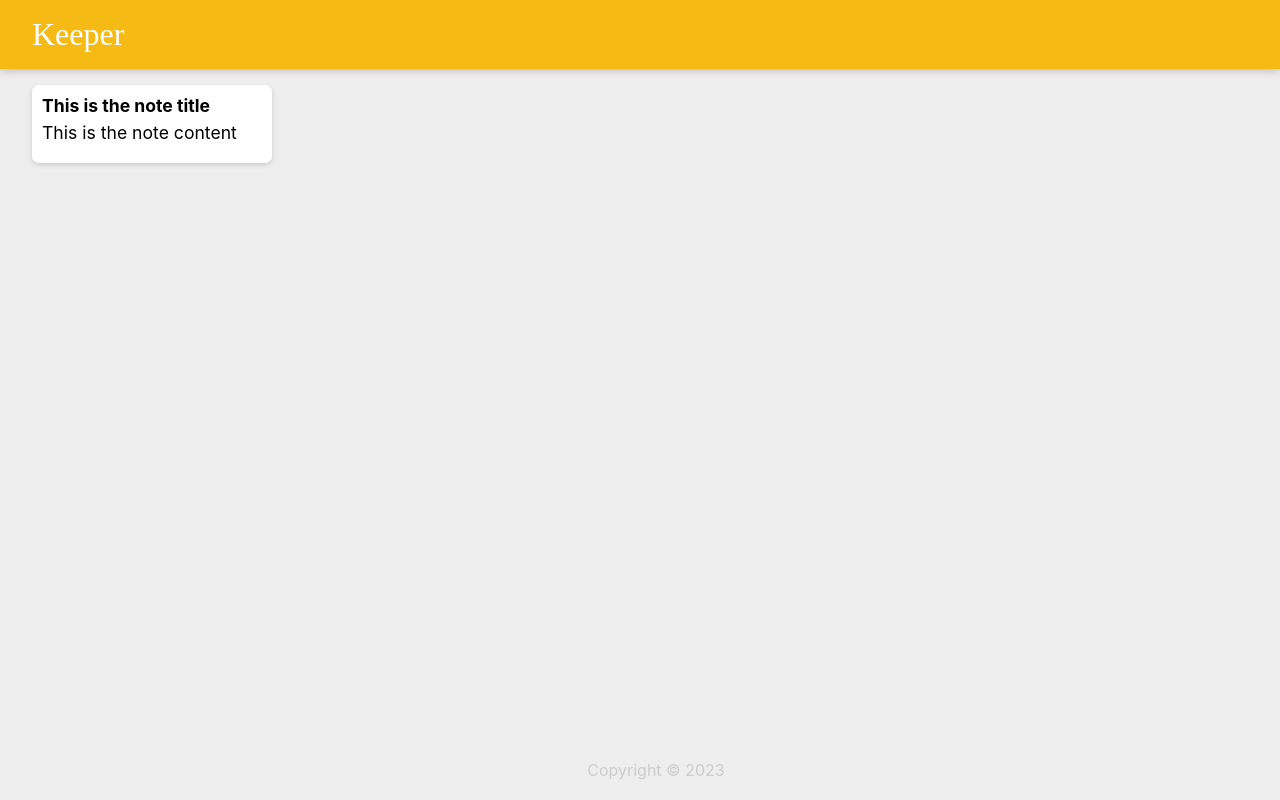
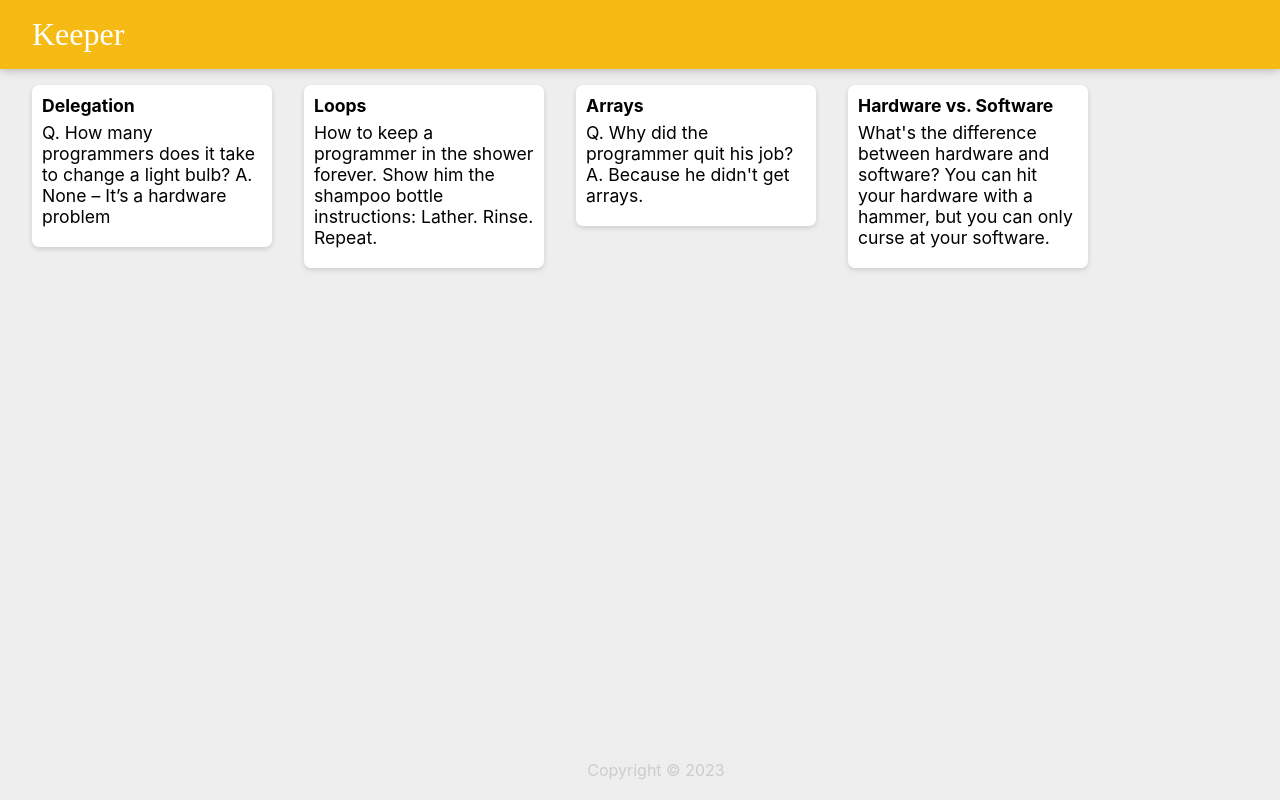
Before and after one commit to ravikumar7007/Keeper, a React (Create React App) app: page / in a window 1280 px wide. Built offline with nearby package versions, Linux system fonts and the light colour scheme; a web font is replaced by a local one.

Commit message:
add many notes to the app

```diff
--- a/src/App.js
+++ b/src/App.js
@@ -2,12 +2,15 @@
 import Footer from "./components/Footer";
 import Header from "./components/Header";
 import Note from "./components/Note";
+import { notes } from "./notes";
 
 function App() {
   return (
     <div className="App">
       <Header />
-      <Note />
+      {notes.map((note) => (
+        <Note key={note.key} title={note.title} content={note.content} />
+      ))}
       <Footer />
     </div>
   );
--- a/src/components/Note.jsx
+++ b/src/components/Note.jsx
@@ -1,11 +1,12 @@
 import React from "react";
 
-function Note() {
+function Note(props) {
+  console.log(props);
   return (
     <div>
       <div className="note">
-        <h1>This is the note title</h1>
-        <p>This is the note content</p>
+        <h1>{props.title}</h1>
+        <p>{props.content}</p>
       </div>
     </div>
   );
--- /dev/null
+++ b/src/notes.js
@@ -0,0 +1,26 @@
+export const notes = [
+      {
+        key: 1,
+        title: "Delegation",
+        content:
+          "Q. How many programmers does it take to change a light bulb? A. None – It’s a hardware problem"
+      },
+      {
+        key: 2,
+        title: "Loops",
+        content:
+          "How to keep a programmer in the shower forever. Show him the shampoo bottle instructions: Lather. Rinse. Repeat."
+      },
+      {
+        key: 3,
+        title: "Arrays",
+        content:
+          "Q. Why did the programmer quit his job? A. Because he didn't get arrays."
+      },
+      {
+        key: 4,
+        title: "Hardware vs. Software",
+        content:
+          "What's the difference between hardware and software? You can hit your hardware with a hammer, but you can only curse at your software."
+      }
+    ];
```
